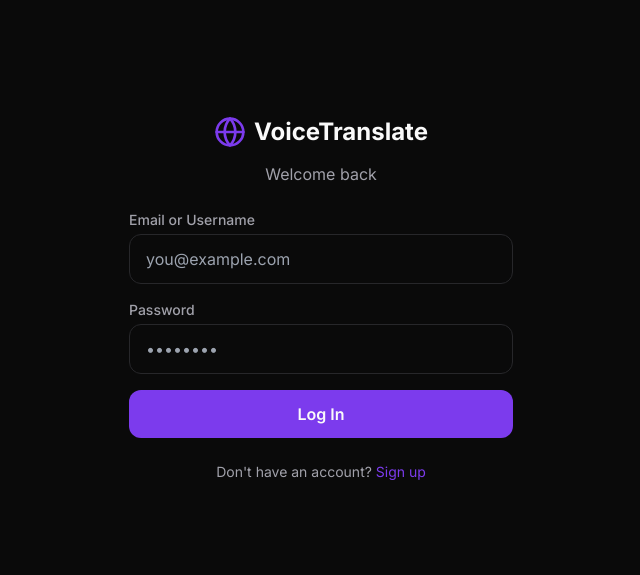
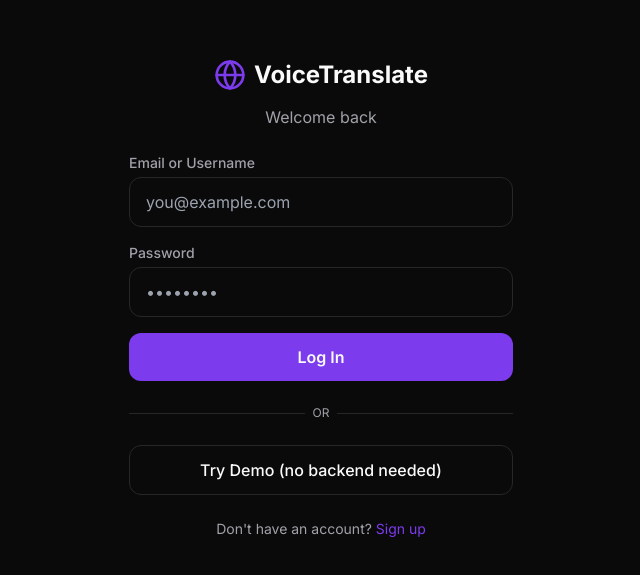
Before and after one commit to axexotic/fantastic-garbanzo, a Next.js app in the folder frontend/: page /login in a window 1280 px wide. Shown: the part 101-676 px from the top of the page, without its empty margins (319-959 px from the left). Built offline with nearby package versions, Linux system fonts and the light colour scheme.

Commit message:
feat: enhance login page with demo user option and improved error message

```diff
--- a/frontend/src/app/login/page.tsx
+++ b/frontend/src/app/login/page.tsx
@@ -25,10 +25,27 @@ export default function LoginPage() {
       setAuth(res.user, res.token);
       router.push("/dashboard");
     } catch (err: any) {
-      setError(err.message || "Login failed");
+      setError(err.message || "Login failed. Is the backend running?");
     } finally {
       setIsLoading(false);
     }
+  };
+
+  const handleDemo = () => {
+    setAuth(
+      {
+        id: "demo-user-1",
+        email: "demo@example.com",
+        username: "demo",
+        display_name: "Demo User",
+        avatar_url: "",
+        preferred_language: "en",
+        status: "online",
+        bio: "Demo account",
+      },
+      "demo-token"
+    );
+    router.push("/dashboard");
   };
 
   return (
@@ -86,6 +103,23 @@ export default function LoginPage() {
           </button>
         </form>
 
+        <div className="relative my-2">
+          <div className="absolute inset-0 flex items-center">
+            <div className="w-full border-t border-border" />
+          </div>
+          <div className="relative flex justify-center text-xs uppercase">
+            <span className="bg-background px-2 text-muted-foreground">or</span>
+          </div>
+        </div>
+
+        <button
+          type="button"
+          onClick={handleDemo}
+          className="w-full rounded-lg border border-border py-3 font-medium transition-colors hover:bg-secondary"
+        >
+          Try Demo (no backend needed)
+        </button>
+
         <p className="text-center text-sm text-muted-foreground">
           Don&apos;t have an account?{" "}
           <Link href="/signup" className="text-primary hover:underline">
```
Also changed, not shown: 1 other file (tests, documents, lock files or other folders).
